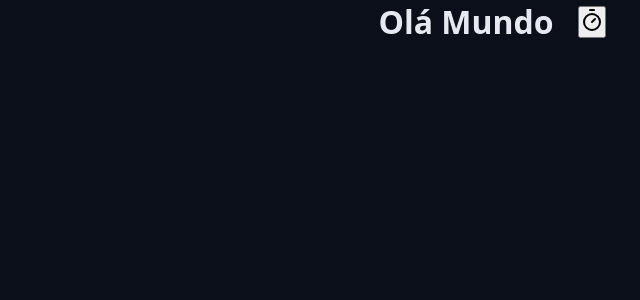
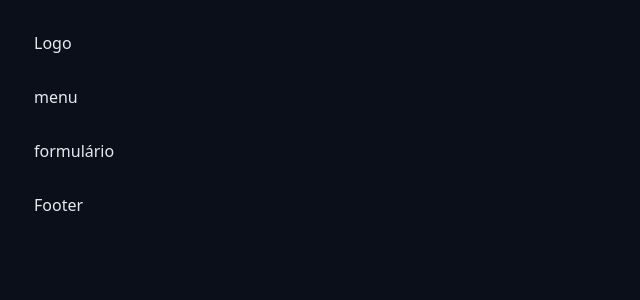
Before and after one commit to MarvinRF/chronos-pomodoro, a React (Vite) app: page / in a window 1280 px wide. Shown: the top 300 px of the page, without its empty margins (148-788 px from the left). Built offline with nearby package versions, Linux system fonts and the light colour scheme.

Commit message:
Refactors layout structure
Divides main UI into four sections: logo, menu, form, and footer.
Adds corresponding CSS classes for container sizing and spacing.

```diff
--- a/src/App.tsx
+++ b/src/App.tsx
@@ -1,17 +1,29 @@
-import { TimerIcon } from 'lucide-react';
-import { Heading } from './components/Heading';
 import './styles/global.css';
 import './styles/theme.css';
 
 export const App = () => {
   return (
     <>
-      <Heading>
-        Olá Mundo
-        <button>
-          <TimerIcon />
-        </button>
-      </Heading>
+      <div className='container'>
+        <div className='content'>
+          <section>Logo</section>
+        </div>
+      </div>
+      <div className='container'>
+        <div className='content'>
+          <section>menu</section>
+        </div>
+      </div>
+      <div className='container'>
+        <div className='content'>
+          <section>formulário</section>
+        </div>
+      </div>
+      <div className='container'>
+        <div className='content'>
+          <section>Footer</section>
+        </div>
+      </div>
     </>
   );
 };
--- a/src/styles/global.css
+++ b/src/styles/global.css
@@ -15,3 +15,16 @@ body {
   color: var(--text-default);
   background-color: var(--gray-900);
 }
+
+.container {
+  max-width: 98rem;
+  margin: 0 auto;
+}
+
+.container-fluid {
+  max-width: auto;
+}
+
+.content {
+  margin: 3.2rem;
+}
```
